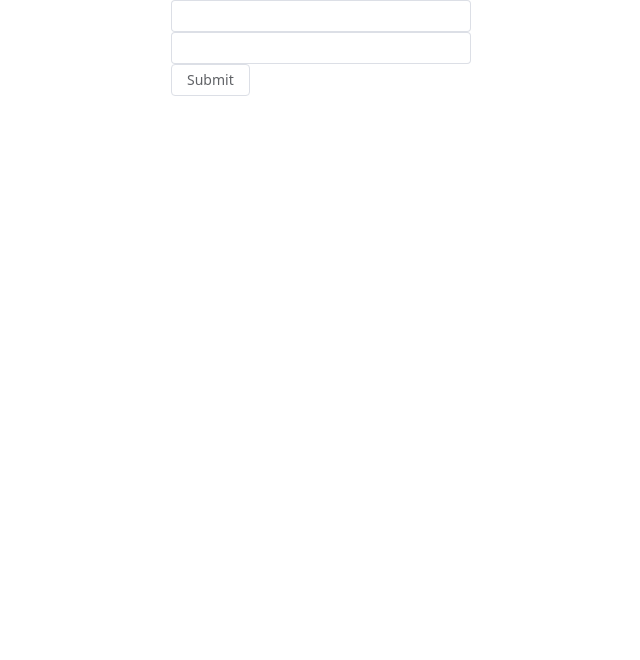
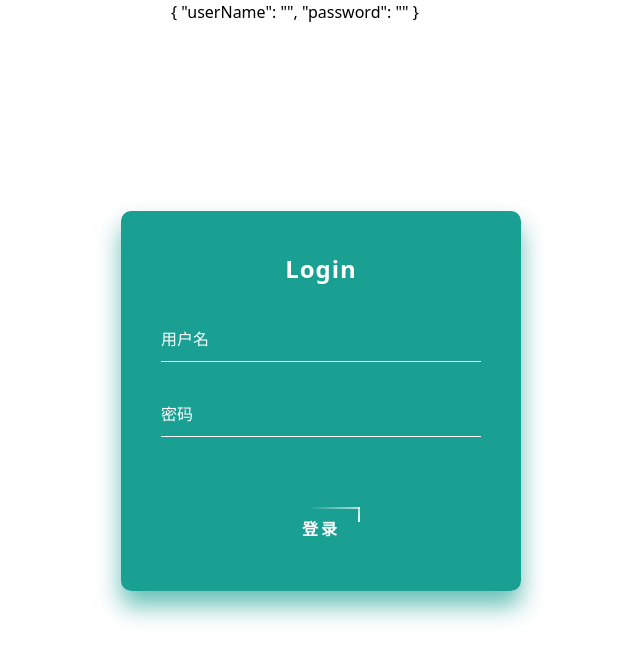
Before and after one commit to gjssss/nuxt-admin, a Nuxt app: page /login in a window 1280 px wide. Shown: the top 660 px of the page, without its empty margins (319-959 px from the left). Built offline with nearby package versions, Linux system fonts and the light colour scheme; a web font is replaced by a local one.

Commit message:
feat: login page

```diff
--- /dev/null
+++ b/components/admin/login.vue
@@ -0,0 +1,231 @@
+<script setup lang="ts">
+const props = defineProps<{
+  userName: string
+  password: string
+  register?: boolean
+}>()
+
+const emits = defineEmits<{
+  'update:user-name': [value: string]
+  'update:password': [value: string]
+  'login': []
+  'regist': []
+}>()
+const { userName, password } = useVModels(props, emits)
+</script>
+
+<template>
+  <div class="login-box">
+    <p>Login</p>
+    <form autocomplete="on">
+      <div class="user-box">
+        <input v-model="userName" required name="userName" type="text" autocomplete="on">
+        <label>用户名</label>
+      </div>
+      <div class="user-box">
+        <input v-model="password" required name="password" type="password" autocomplete="on">
+        <label>密码</label>
+      </div>
+      <div class="flex justify-around">
+        <a @click="$emit('login')">
+          <span />
+          <span />
+          <span />
+          <span />
+          登录
+        </a>
+        <a v-if="register" @click="$emit('regist')">
+          <span />
+          <span />
+          <span />
+          <span />
+          注册
+        </a>
+      </div>
+    </form>
+  </div>
+</template>
+
+<style>
+.login-box {
+ --color: 0, 150, 136;
+
+  position: absolute;
+  top: 50%;
+  left: 50%;
+  width: 400px;
+  padding: 40px;
+  margin: 20px auto;
+  transform: translate(-50%, -55%);
+  background: rgba(var(--color),.9);
+  box-sizing: border-box;
+  box-shadow: 0 15px 25px rgba(var(--color),.6);
+  border-radius: 10px;
+}
+
+.login-box p:first-child {
+  margin: 0 0 30px;
+  padding: 0;
+  color: #fff;
+  text-align: center;
+  font-size: 1.5rem;
+  font-weight: bold;
+  letter-spacing: 1px;
+}
+
+.login-box .user-box {
+  position: relative;
+}
+
+.login-box .user-box input {
+  width: 100%;
+  padding: 10px 0;
+  font-size: 16px;
+  color: #fff;
+  margin-bottom: 30px;
+  border: none;
+  border-bottom: 1px solid #fff;
+  outline: none;
+  background: transparent;
+}
+
+.login-box .user-box label {
+  position: absolute;
+  top: 0;
+  left: 0;
+  padding: 10px 0;
+  font-size: 16px;
+  color: #fff;
+  pointer-events: none;
+  transition: .5s;
+}
+
+.login-box .user-box input:focus ~ label,
+.login-box .user-box input:valid ~ label {
+  top: -20px;
+  left: 0;
+  color: #fff;
+  font-size: 12px;
+}
+
+.login-box form a {
+  position: relative;
+  display: inline-block;
+  padding: 10px 20px;
+  font-weight: bold;
+  color: #fff;
+  font-size: 16px;
+  text-decoration: none;
+  text-transform: uppercase;
+  overflow: hidden;
+  transition: .5s;
+  margin-top: 40px;
+  letter-spacing: 3px
+}
+
+.login-box a:hover {
+  background: #fff;
+  color: #272727;
+  border-radius: 5px;
+}
+
+.login-box a span {
+  position: absolute;
+  display: block;
+}
+
+.login-box a span:nth-child(1) {
+  top: 0;
+  left: -100%;
+  width: 100%;
+  height: 2px;
+  background: linear-gradient(90deg, transparent, #fff);
+  animation: btn-anim1 1.5s linear infinite;
+}
+
+@keyframes btn-anim1 {
+  0% {
+    left: -100%;
+  }
+
+  50%,100% {
+    left: 100%;
+  }
+}
+
+.login-box a span:nth-child(2) {
+  top: -100%;
+  right: 0;
+  width: 2px;
+  height: 100%;
+  background: linear-gradient(180deg, transparent, #fff);
+  animation: btn-anim2 1.5s linear infinite;
+  animation-delay: .375s
+}
+
+@keyframes btn-anim2 {
+  0% {
+    top: -100%;
+  }
+
+  50%,100% {
+    top: 100%;
+  }
+}
+
+.login-box a span:nth-child(3) {
+  bottom: 0;
+  right: -100%;
+  width: 100%;
+  height: 2px;
+  background: linear-gradient(270deg, transparent, #fff);
+  animation: btn-anim3 1.5s linear infinite;
+  animation-delay: .75s
+}
+
+@keyframes btn-anim3 {
+  0% {
+    right: -100%;
+  }
+
+  50%,100% {
+    right: 100%;
+  }
+}
+
+.login-box a span:nth-child(4) {
+  bottom: -100%;
+  left: 0;
+  width: 2px;
+  height: 100%;
+  background: linear-gradient(360deg, transparent, #fff);
+  animation: btn-anim4 1.5s linear infinite;
+  animation-delay: 1.125s
+}
+
+@keyframes btn-anim4 {
+  0% {
+    bottom: -100%;
+  }
+
+  50%,100% {
+    bottom: 100%;
+  }
+}
+
+.login-box p:last-child {
+  color: #aaa;
+  font-size: 14px;
+}
+
+.login-box a.a2 {
+  color: #fff;
+  text-decoration: none;
+}
+
+.login-box a.a2:hover {
+  background: transparent;
+  color: #aaa;
+  border-radius: 5px;
+}
+</style>
--- a/components/system/setting-drawer.vue
+++ b/components/system/setting-drawer.vue
@@ -2,6 +2,7 @@
 const value = defineModel<boolean>()
 async function test() {
   const data = await $fetch('/api/test')
+  // eslint-disable-next-line no-console
   console.log(data)
 }
 </script>
--- a/composables/system.ts
+++ b/composables/system.ts
@@ -1,6 +1,5 @@
 import { acceptHMRUpdate, defineStore } from 'pinia'
 import type { menuOptionItem, pathInfoItem } from '~/types'
-import { mergePath } from '~/utils/path'
 
 export const useSystemStore = defineStore('system', () => {
   const color = ref({
--- a/models/index.ts
+++ b/models/index.ts
@@ -14,7 +14,7 @@ type ModelClass = {
   new (): Model
 } & typeof Model
 
-export interface modelInfo {
+interface modelInfo {
   model: ModelClass
   Option: ModelAttributes
 }
--- a/pages/index.vue
+++ b/pages/index.vue
@@ -124,7 +124,7 @@ function CollapseHandle(value?: boolean) {
           </el-tabs>
 
           <el-dropdown trigger="click">
-            <ElButton class="tabs-control border-style" tag="div" text>
+            <ElButton class="border-style tabs-control" tag="div" text>
               <i class="i-carbon-arrow-down" />
             </ElButton>
             <template #dropdown>
--- a/pages/login.vue
+++ b/pages/login.vue
@@ -17,6 +17,7 @@ async function submit() {
     body: formData.value,
     method: 'POST',
   })
+  // eslint-disable-next-line no-console
   console.log(data)
 }
 </script>
@@ -24,11 +25,8 @@ async function submit() {
 <template>
   <div>
     <div class="ma w-300px">
-      <ElInput v-model="formData.userName" />
-      <ElInput v-model="formData.password" type="password" />
-      <ElButton @click="submit">
-        Submit
-      </ElButton>
+      {{ formData }}
+      <AdminLogin v-model:user-name="formData.userName" v-model:password="formData.password" @login="submit" />
     </div>
   </div>
 </template>
```
Also changed, not shown: 1 other file (tests, documents, lock files or other folders).
